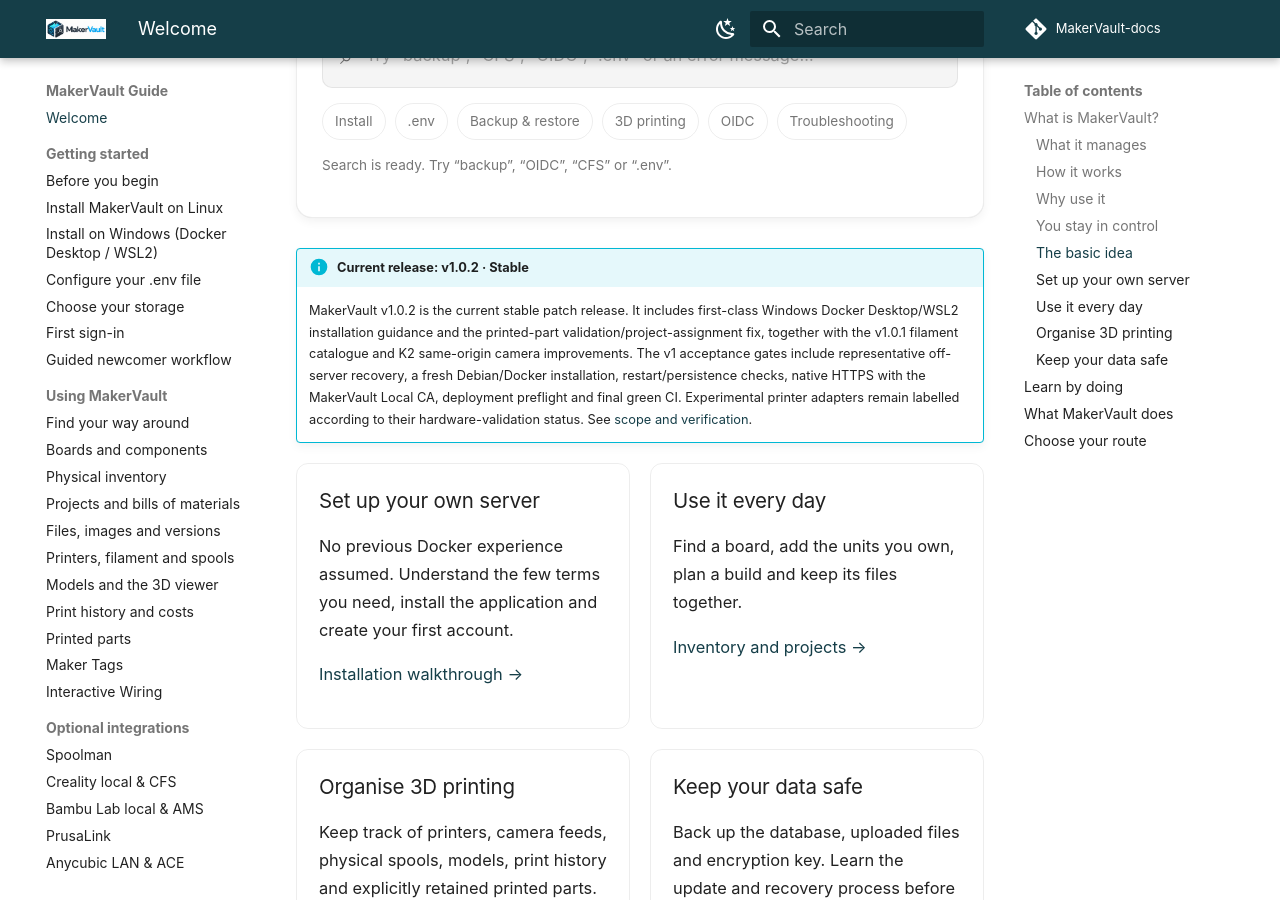
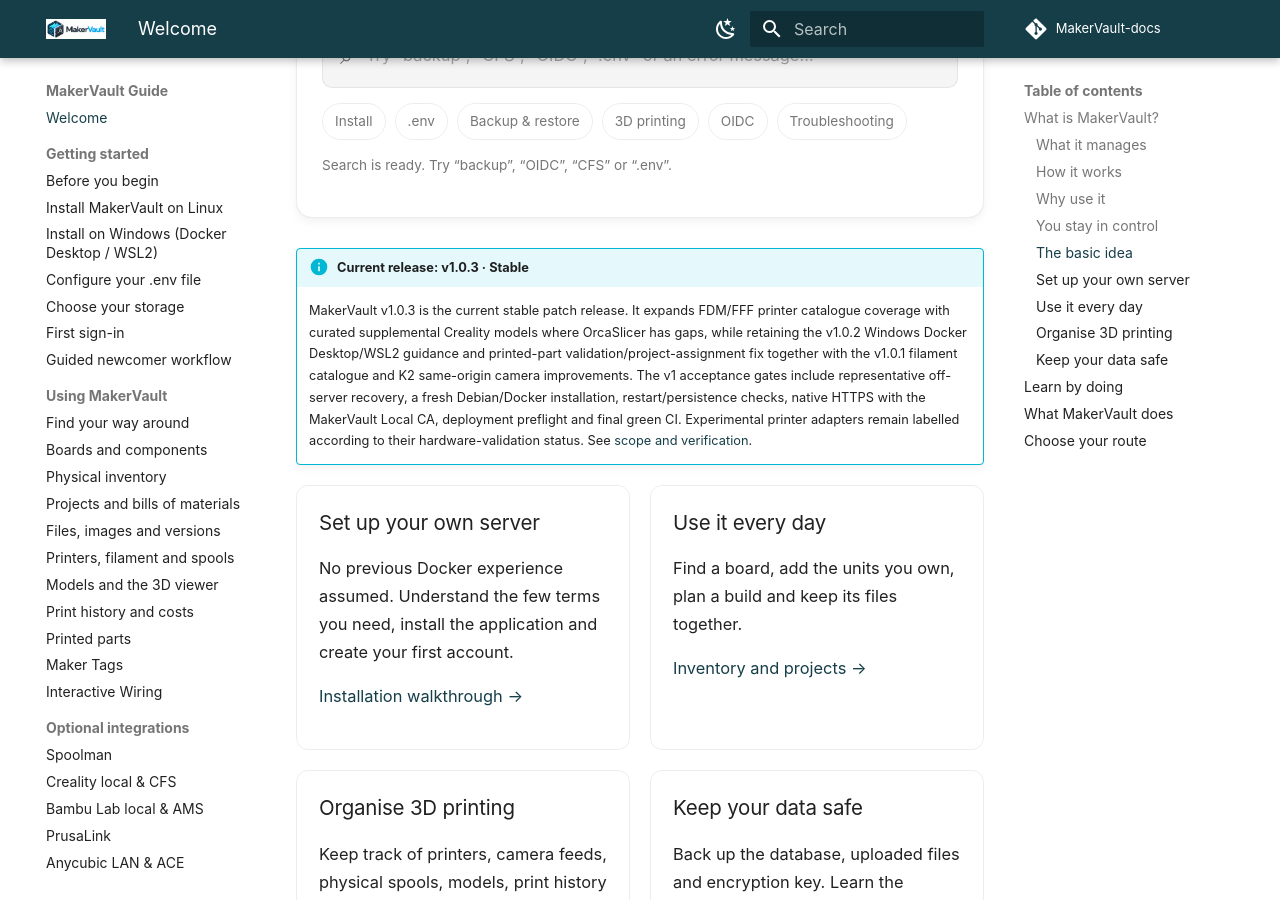
Before and after one commit to gavrd7/MakerVault-docs, an MkDocs documentation site: the page built from docs/guide/index.md, in a window 1280 px wide and 900 px high, scrolled down 2209 px. Built offline with MkDocs 1.6.1 and Material for MkDocs 9.7.7, drawn with Linux system fonts in a browser that asks for light colours; comment, search, counter and statistics services are not loaded.

Commit message:
Update public guide landing page for v1.0.3

```diff
--- a/docs/guide/index.md
+++ b/docs/guide/index.md
@@ -85,8 +85,8 @@
   <div id="guide-search-results" class="guide-search__results" data-guide-search-results></div>
 </div>
 
-!!! info "Current release: v1.0.2 · Stable"
-    MakerVault v1.0.2 is the current stable patch release. It includes first-class Windows Docker Desktop/WSL2 installation guidance and the printed-part validation/project-assignment fix, together with the v1.0.1 filament catalogue and K2 same-origin camera improvements. The v1 acceptance gates include representative off-server recovery, a fresh Debian/Docker installation, restart/persistence checks, native HTTPS with the MakerVault Local CA, deployment preflight and final green CI. Experimental printer adapters remain labelled according to their hardware-validation status. See [scope and verification](reference/about.md).
+!!! info "Current release: v1.0.3 · Stable"
+    MakerVault v1.0.3 is the current stable patch release. It expands FDM/FFF printer catalogue coverage with curated supplemental Creality models where OrcaSlicer has gaps, while retaining the v1.0.2 Windows Docker Desktop/WSL2 guidance and printed-part validation/project-assignment fix together with the v1.0.1 filament catalogue and K2 same-origin camera improvements. The v1 acceptance gates include representative off-server recovery, a fresh Debian/Docker installation, restart/persistence checks, native HTTPS with the MakerVault Local CA, deployment preflight and final green CI. Experimental printer adapters remain labelled according to their hardware-validation status. See [scope and verification](reference/about.md).
 
 <div class="guide-grid" markdown>
 <div class="guide-card" markdown>
```
